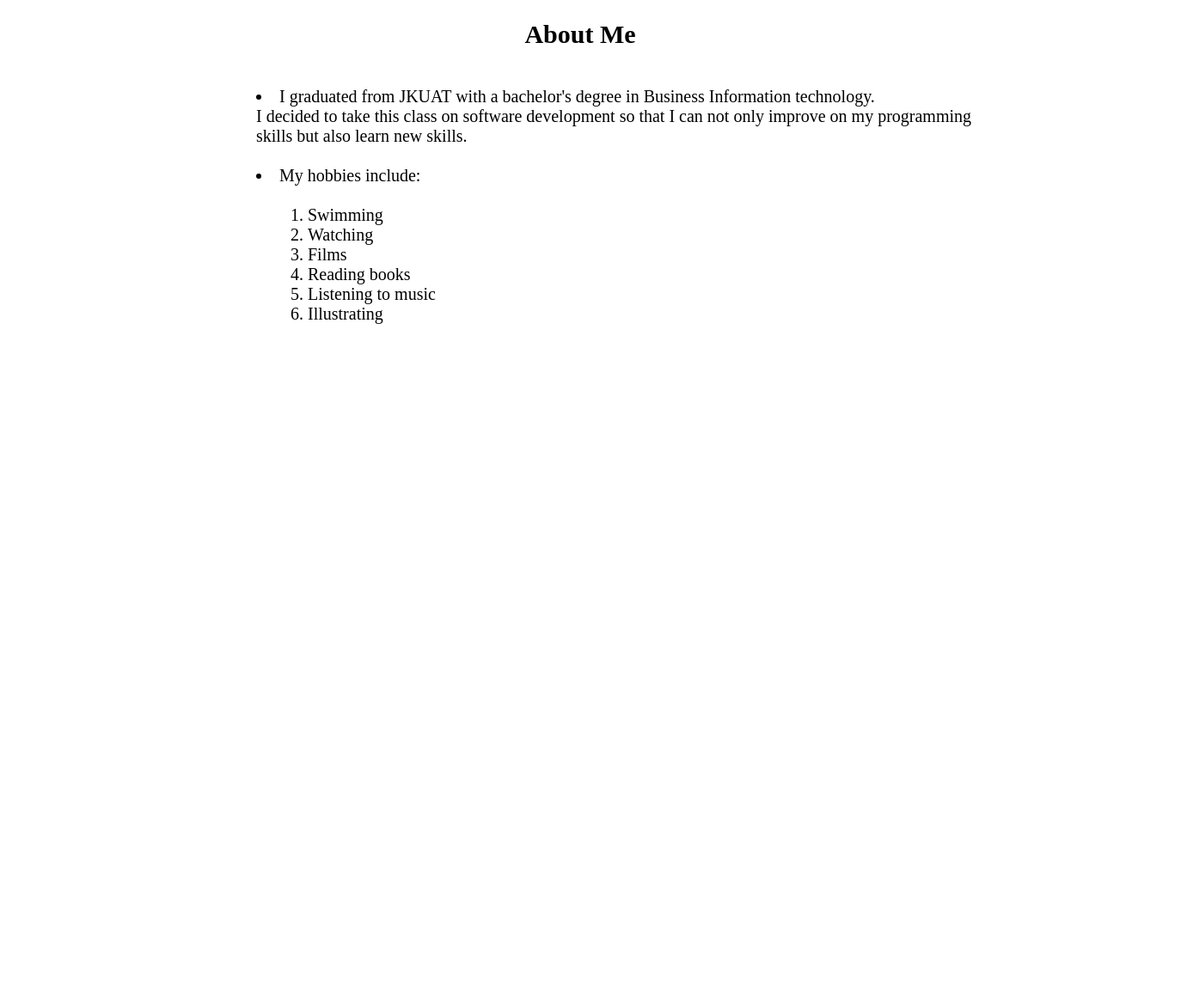
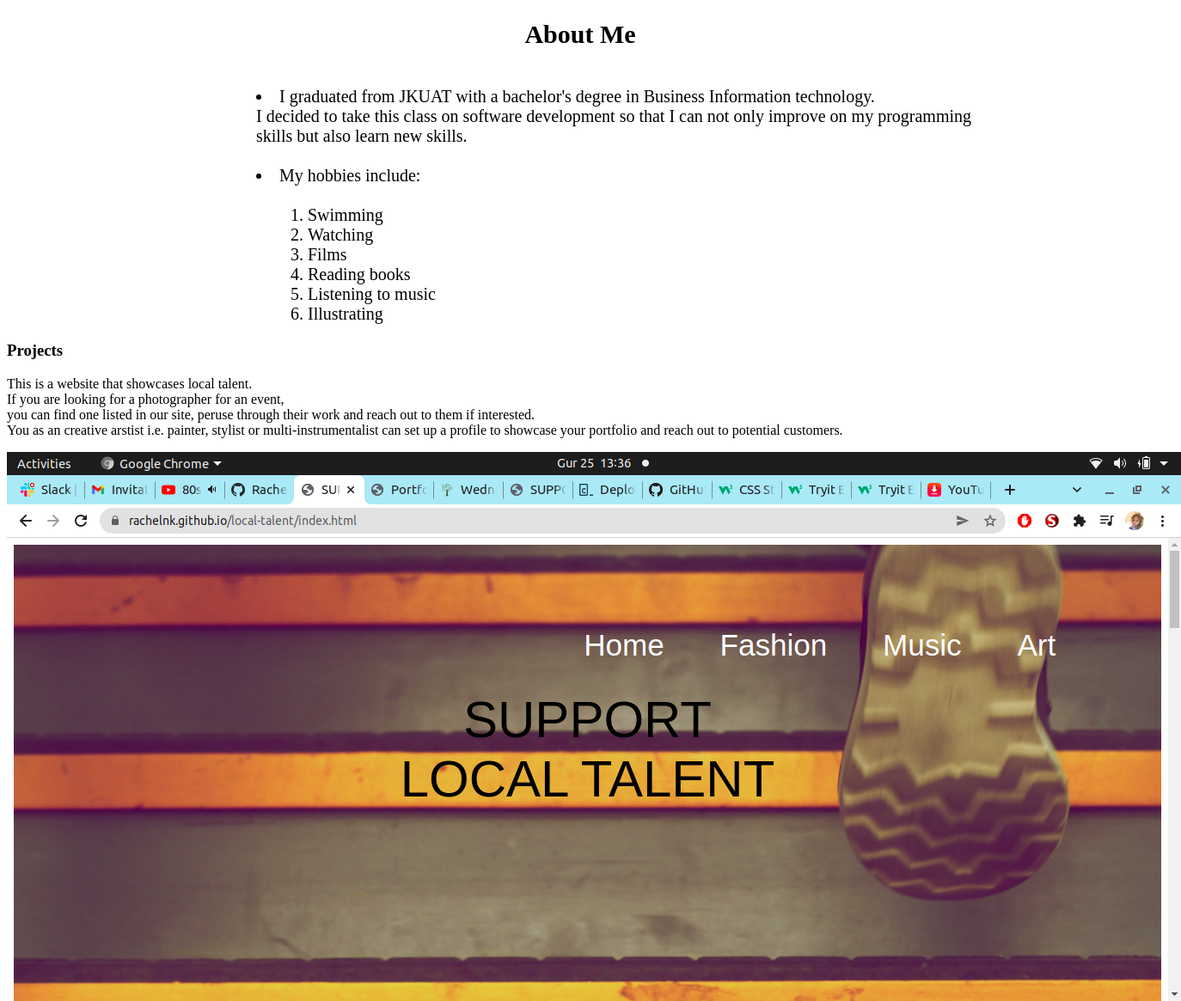
Before and after one commit to Rachelnk/portfolio, a plain HTML site: page index.html in a window 1280 px wide. Shown: the part 540-1705 px from the top of the page at 86% size, 1374 px wide, since content can reach past the window. Before the commit the page ends 937 px from the top, so only its background shows below. Drawn offline with Linux system fonts and the light colour scheme.

Commit message:
Add section for projects and their decscriptions.

```diff
--- a/index.html
+++ b/index.html
@@ -40,5 +40,12 @@
     </p>
 
   </div>
+  <div class="projects">
+    <h3 class="projects-heading">Projects</h3>
+    <p class="column1"> This is a website that showcases local talent. <br> If you are looking for a photographer for an event, <br> you can find one listed in our site, peruse through their work and reach out to them if interested. <br> You as an creative arstist i.e. painter, stylist or multi-instrumentalist can set up a profile to showcase your portfolio and reach out to potential customers.     </p>
+    <p class="column2"><img src="img/localtalent.png" alt=""></p>
+
+
+  </div>
 </body>
 </html>
```
